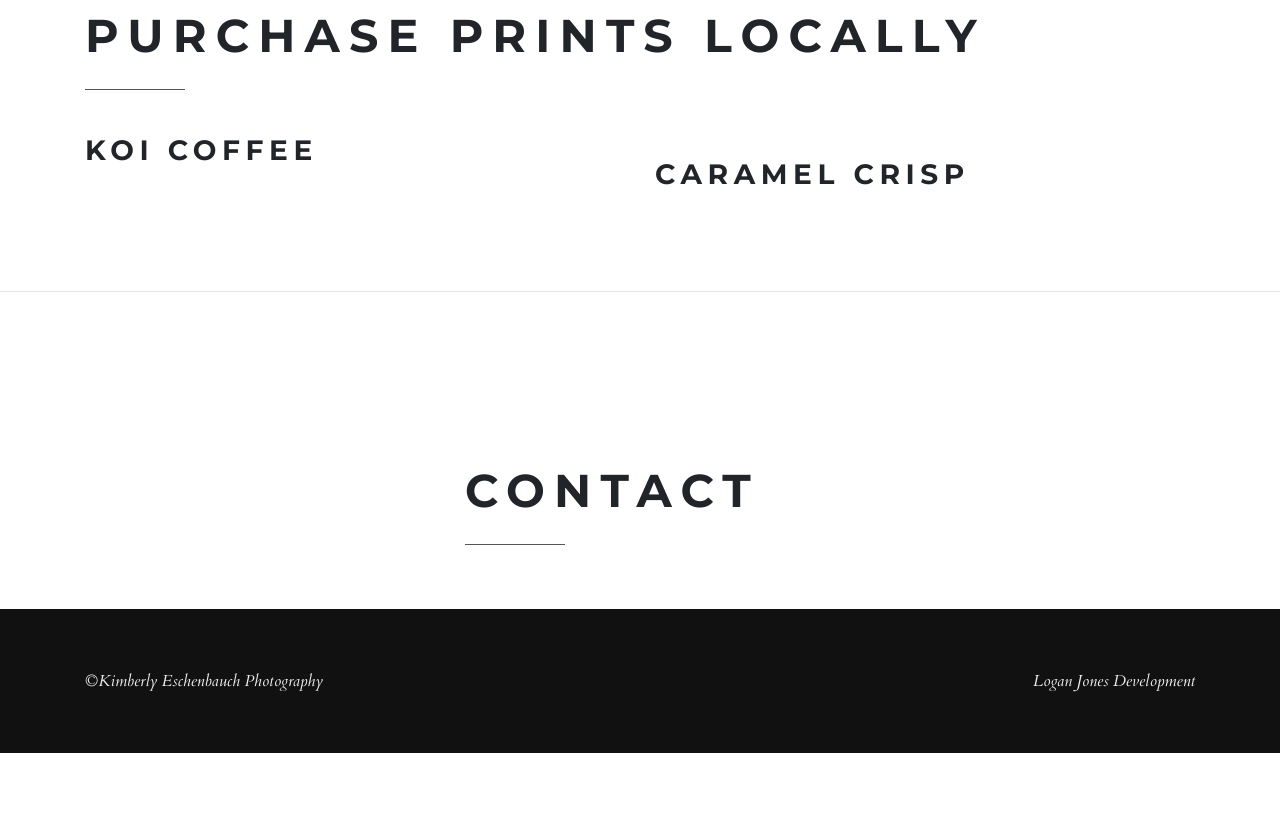
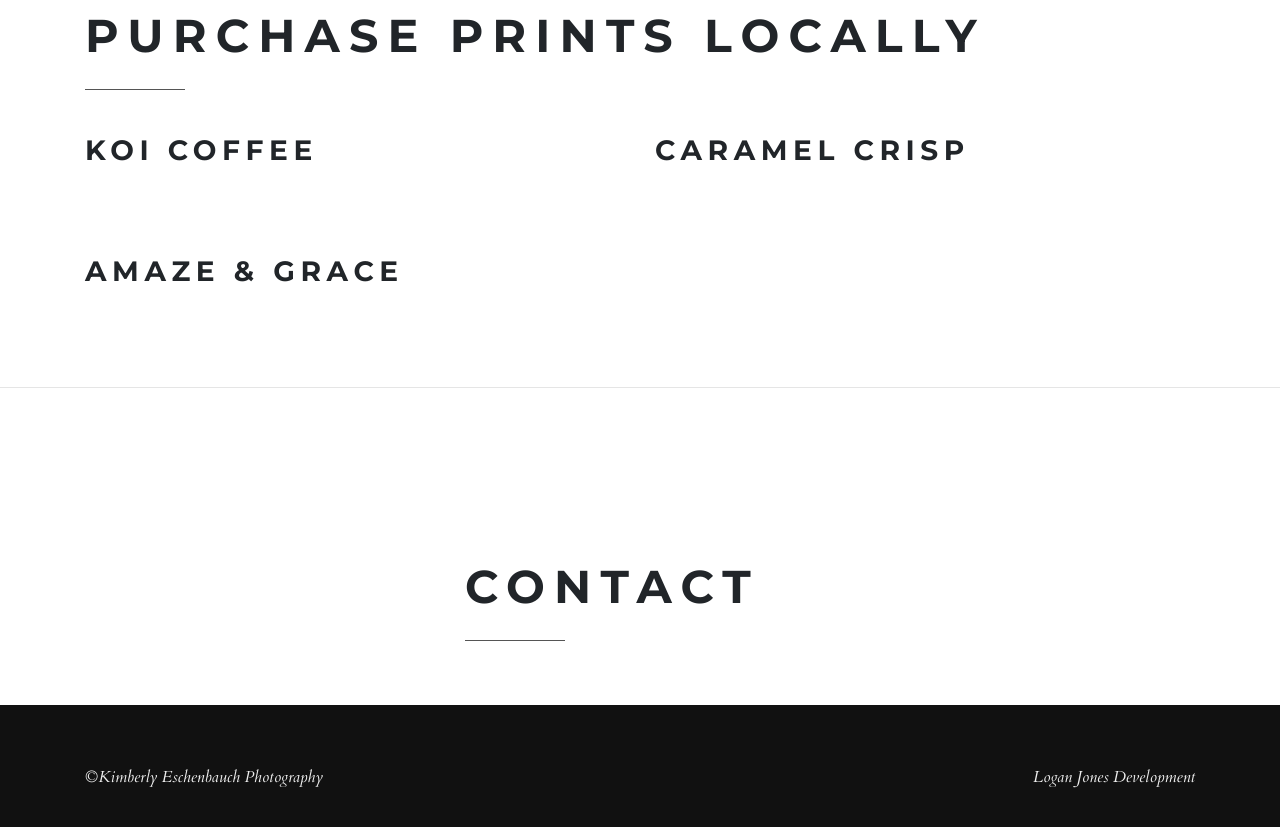
Before and after one commit to LoganJonesDevelopment/loganjonesdevelopment.github.io, a plain HTML site: page distribution/index.html in a window 1280 px wide. Shown: the part 3656-4483 px from the top of the page. Before the commit the page ends 4409 px from the top, so only its background shows below. Drawn offline with nearby package versions, Linux system fonts and the light colour scheme.

Commit message:
added a third store

```diff
--- a/distribution/index.html
+++ b/distribution/index.html
@@ -244,12 +244,24 @@
                     <br></div><br>
                 <br>
                 <div class="col-md-6">
-                    <br>
+
                     <h3 class="">Caramel Crisp</h3>
                     <br>
                     <div class="fb-page" data-href="https://www.facebook.com/Bestcookiesever/" data-tabs="timeline" data-width="" data-height="500" data-small-header="false" data-adapt-container-width="true" data-hide-cover="false" data-show-facepile="true"></div>
 
                     <br> </div>
+
+            </div>
+            <br>
+            <div class="row ">
+                <div class="col-md-12">
+                    <h3 class="">Amaze & Grace</h3>
+                    <br>
+                    <div class="fb-page" data-href="https://www.facebook.com/pg/AmazeandGrace/posts/?ref=page_internal" data-tabs="timeline" data-width="" data-height="500" data-small-header="false" data-adapt-container-width="true" data-hide-cover="false" data-show-facepile="true"></div>
+
+                    <br></div><br>
+                <br>
+
 
             </div>
 
@@ -275,6 +287,7 @@
             </div>
         </div>
     </section>
+
 
     <footer style="background-color: #111; ">
         <div class="container ">
```
